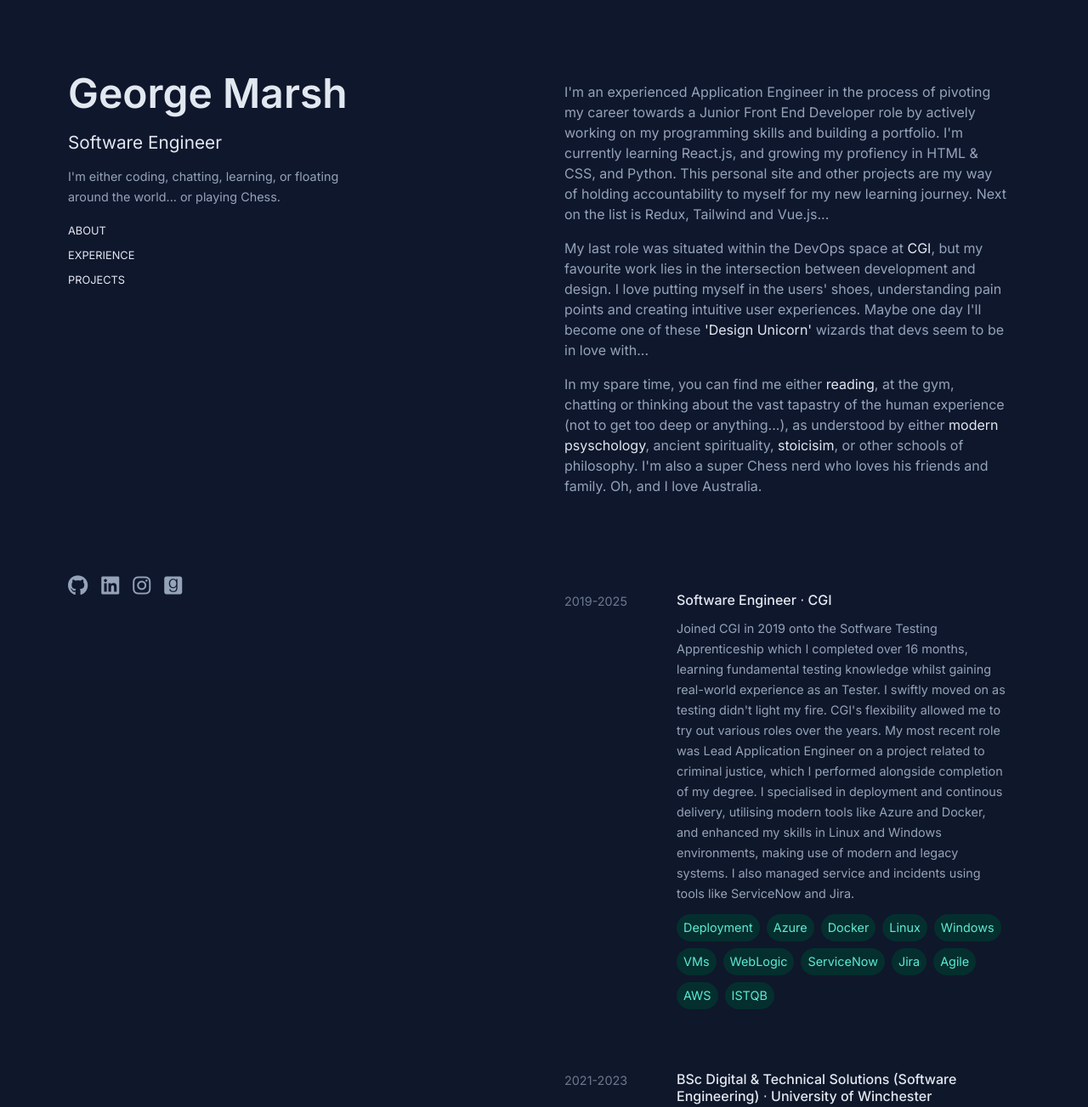
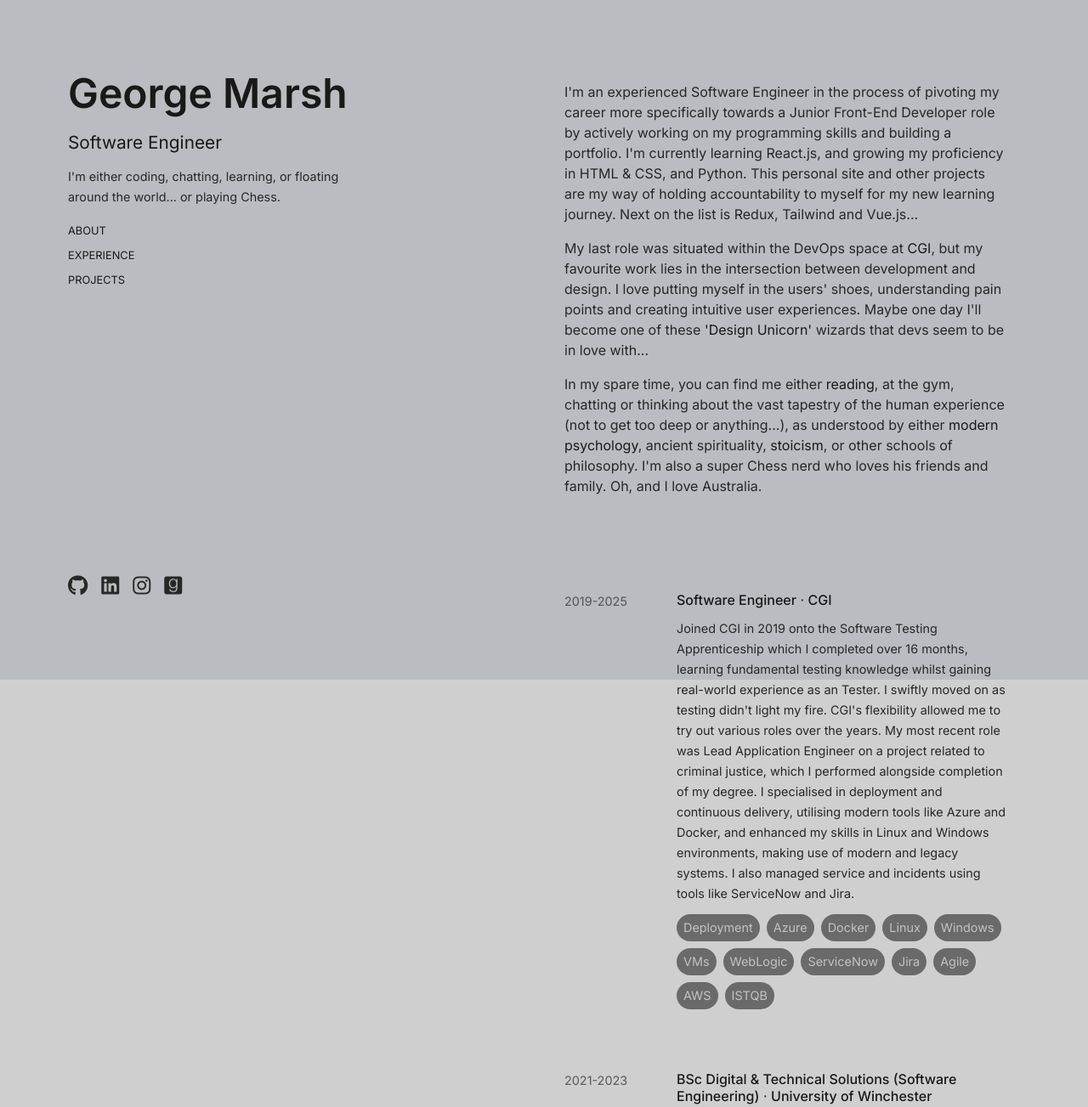
Before and after one commit to georgemarsh1809/portfolio, a plain HTML site: page index.html in a window 1280 px wide. Shown: the top 1303 px of the page at 85% size. Drawn offline with Linux system fonts and the light colour scheme.

Commit message:
first commit

```diff
--- a/index.html
+++ b/index.html
@@ -22,9 +22,9 @@
 
     </div>
     <header>
-        <a href="/my-first-portfolio-site/index.html">
+        <div>
             <h1>George Marsh</h1>
-        </a>
+        </div>
         <h4>Software Engineer</h4>
         <p>I'm either coding, chatting, learning, or floating around the world... or playing Chess.</p>
         <nav>
@@ -61,11 +61,11 @@
             </div>
             <div class="about-contents">
                 <p>
-                    I'm an experienced Application Engineer in the process of pivoting my career towards a Junior Front
-                    End
+                    I'm an experienced Software Engineer in the process of pivoting my career more specifically towards
+                    a Junior Front-End
                     Developer
                     role by actively working on my programming skills and building a portfolio. I'm currently learning
-                    React.js, and growing my profiency in HTML & CSS, and Python.
+                    React.js, and growing my proficiency in HTML & CSS, and Python.
                     This personal site and other projects are my way of holding accountability to myself for my new
                     learning journey. Next on the list is Redux, Tailwind and Vue.js...
                 </p>
@@ -83,11 +83,11 @@
                     In my spare time, you can find me either <a class="anchor-text" target="_blank"
                         href="https://www.goodreads.com/review/list/184025677?shelf=to-read">reading</a>, at the gym,
                     chatting or thinking about the vast
-                    tapastry of
+                    tapestry of
                     the human experience (not to get too deep or anything...), as understood by either <a
                         class="anchor-text" target="_blank" href="https://www.youtube.com/@HealthyGamerGG">modern
-                        psyschology</a>, ancient spirituality, <a class="anchor-text" target="_blank"
-                        href="https://en.wikipedia.org/wiki/Stoicism#:~:text=Stoicism%20teaches%20the%20development%20of,the%20universal%20reason%20(logos).">stoicisim</a>,
+                        psychology</a>, ancient spirituality, <a class="anchor-text" target="_blank"
+                        href="https://en.wikipedia.org/wiki/Stoicism#:~:text=Stoicism%20teaches%20the%20development%20of,the%20universal%20reason%20(logos).">stoicism</a>,
                     or other schools of philosophy. I'm also a super Chess nerd who loves his friends and family. Oh,
                     and I love Australia.
 
@@ -109,13 +109,13 @@
 
                             </h3>
                         </a>
-                        <p> Joined CGI in 2019 onto the Sotfware Testing Apprenticeship which I completed over 16
+                        <p> Joined CGI in 2019 onto the Software Testing Apprenticeship which I completed over 16
                             months, learning fundamental testing knowledge whilst gaining real-world experience as an
                             Tester. I swiftly moved on as testing didn't light my fire. CGI's flexibility allowed me to
                             try out various roles over the years. My most recent role was Lead Application Engineer on a
                             project related to
                             criminal justice, which I performed alongside completion of my degree. I specialised in
-                            deployment and continous delivery, utilising
+                            deployment and continuous delivery, utilising
                             modern tools like Azure and Docker, and enhanced my skills
                             in Linux and Windows environments, making use of
                             modern and legacy systems. I also managed service and incidents using tools like
@@ -177,7 +177,7 @@
                             aspects of Software
                             Engineering. The
                             course also gave me exposure and
-                            hands on experience with other areas of Software Engineering that I didn't get the chance to
+                            hands-on experience with other areas of Software Engineering that I didn't get the chance to
                             explore in my CGI role. This included a variety of development practices in a range of
                             languages, such as Java, JavaScript and Python, as well as UI/UX design and networking.
                             After a
@@ -242,9 +242,9 @@
                         <p>For my dissertation project at university, I was tasked with finding a real-life problem
                             within my company and building a solution prototype to solve the business need. My manager
                             at
-                            the time highlighted the multi-layered and ineffeicient communication chain during
+                            the time highlighted the multi-layered and inefficient communication chain during
                             high-priority incidents, between user and engineer. CrisisConnect is a web-based
-                            communcation tool, built with React.js and styled with ChakraUI, designed to streamline the
+                            communication tool, built with React.js and styled with ChakraUI, designed to streamline the
                             communication chain and foster more effective communication between the end-user and the
                             engineer during live incidents. The application makes
                             use of Google's Firebase database capabilities to store messages and accounts, and provide a
@@ -289,8 +289,8 @@
                         </a>
                         <p>As part of my coding journey, I completed a course on React.js which guided me through the
                             development of Caffiend, a web-app designed to help users track their caffeine intake,
-                            understand their caffeine levels and manage their spending. The app utlises local cache,
-                            Firestore and Firebase's authentication capablities to allow users to sign up/login and log
+                            understand their caffeine levels and manage their spending. The app utilises local cache,
+                            Firestore and Firebase's authentication capabilities to allow users to sign up/login and log
                             their coffee intake. The app
                             was designed by <a class="anchor-text" href="https://www.youtube.com/@Smoljames"
                                 target="_blank">Smoljames</a> and reimplemented by myself.
@@ -334,7 +334,7 @@
                                         class="fa-solid fa-arrow-right"></i></span></h3>
                         </a>
                         <p>As part of my Object Oriented Programming University module, I was tasked to design and build
-                            a library system in any coding language, but specifically utlising the OOP paradigm. Since
+                            a library system in any coding language, but specifically utilising the OOP paradigm. Since
                             I'm a super Chess nerd, I decided to build a Java system that allowed users to create an
                             account, and rent Chess equipment (boards, pieces, clocks etc.). I designed the UI/UX in
                             Figma, and built the system from scratch using pure OOP (one of my favourite ways to code)
--- a/styles.css
+++ b/styles.css
@@ -1,8 +1,8 @@
 :root {
     /* CSS Variables! */
-    --color-accent: #5eead4;
-    --color-highlight: #e2e8f0;
-    --background-accent: #042f2e;
+    --color-accent: #e4e4e4;
+    --color-highlight: #191919;
+    --background-accent: #333333;
 }
 
 
@@ -34,12 +34,12 @@ h4::selection,
 h5::selection,
 h6::selection {
     background: var(--color-accent);
-    color: #0f172a;
+    color: #242424;
 }
 
 body {
-    background: #0f172a;
-    color: #94a3b8;
+    background: #cfcfcf;
+    color: #272727;
     padding: 4rem 2rem;
     display: grid;
     grid-template-columns: repeat(1, minmax(0, 1fr));
@@ -154,15 +154,14 @@ footer {
     z-index: 2;
     position: relative;
     padding: 1rem 0rem;
-    ;
-    ;
 }
+
 
 .sticky-header::before {
     content: '';
     position: absolute;
     inset: 0;
-    background: #101a31;
+    background: #ffffff00;
     opacity: 0.8;
 }
 
@@ -262,23 +261,17 @@ footer {
     display: flex;
     flex-wrap: wrap;
     gap: 0.5rem;
-    color: var(--color-accent);
+    color: #c3c3c3;
 }
 
 .tag {
     padding: 0.25rem 0.5rem;
     display: flex;
     border-radius: 1rem;
-    background: var(--background-accent);
+    background: #6a6a6a;
     justify-content: center;
     align-items: center;
 }
-
-/* .cert {
-    background: rgb(173, 134, 15);
-    color: rgb(19, 18, 18);
-    border-radius: 0.7rem;
-} */
 
 .tag p {
     font-size: 0.9rem;
@@ -372,8 +365,17 @@ footer {
         ;
     }
 
+    header h2 {
+        background: #f5f5f5;
+    }
+
     header p {
         max-width: 320px;
+    }
+
+    .sticky-header {
+        background: #c8c8c823;
+
     }
 
     .project-card,
@@ -443,6 +445,11 @@ footer {
         display: none;
     }
 
+    .sticky-header {
+        background: #dadadadc;
+
+    }
+
     nav {
         display: flex;
         flex-direction: column;
```
Also changed, not shown: public/ChessLibrarySystem.png, public/favicon.png, public/thumbnail.png (added), 1 other file.
